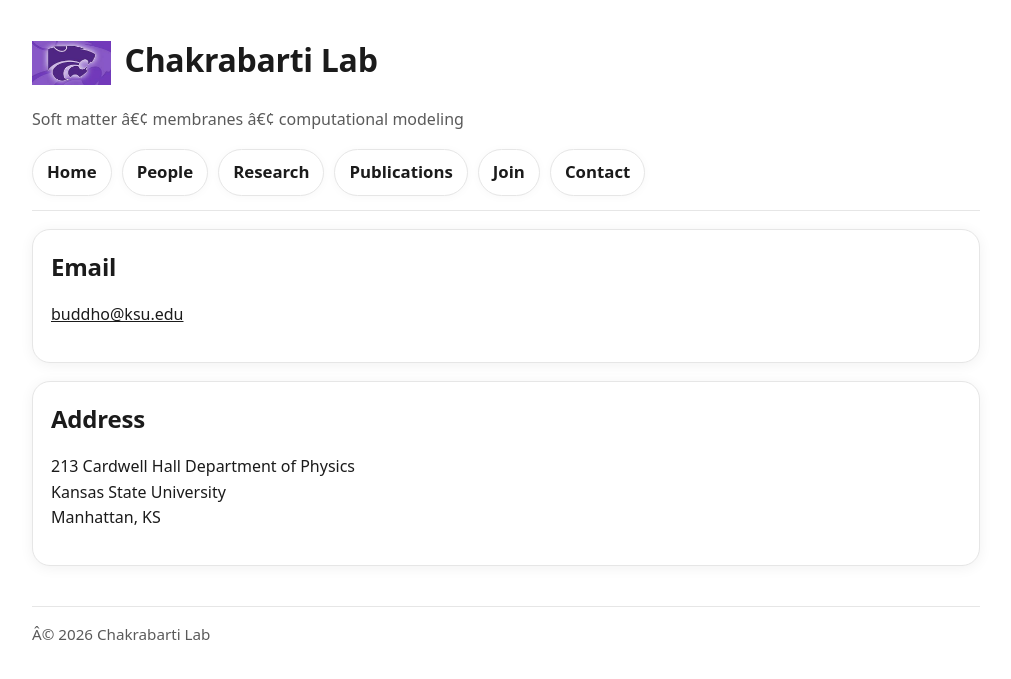
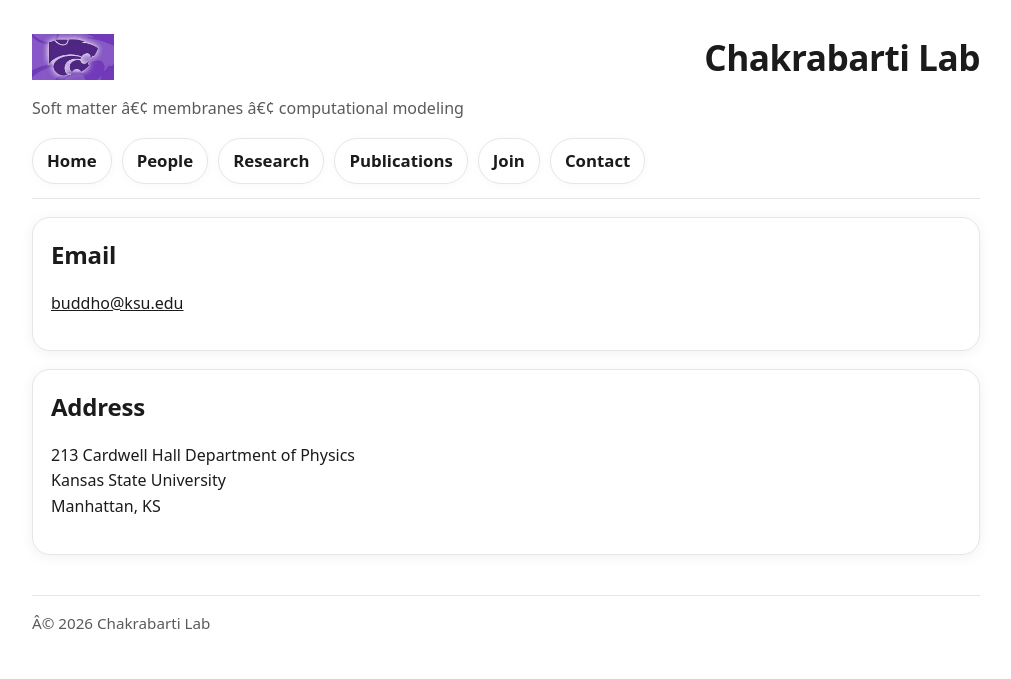
Before and after one commit to skg43/chakrabarti-lab, a Jekyll site: the page built from contact.html, in a window 1280 px wide. Shown: the top 679 px of the page, without its empty margins (134-1145 px from the left). Built offline with Jekyll 4.4.1, drawn with Linux system fonts in a browser that asks for light colours.

Commit message:
Add K-State logo next to site title

```diff
--- a/assets/css/style.css
+++ b/assets/css/style.css
@@ -36,26 +36,33 @@
 
 /* ===== Header / Nav ===== */
 
-.site-title-wrap{
-  display: flex;
-  align-items: center;
-  gap: 14px;
-}
-
-.header-logo{
-  height: 44px;
-  width: auto;
-}
-
-
-
 header{
   margin-bottom: 18px;
 }
 
-header .site-title{
+.site-title{
   text-decoration: none;
   color: inherit;
+}
+
+.site-title-wrap{
+  display: flex;
+  align-items: center;
+  justify-content: space-between; /* title left, logo right */
+  gap: 16px;
+}
+
+.site-title-wrap h1{
+  margin: 0;
+  font-size: 2.2rem;   /* bigger "Chakrabarti Lab" */
+  font-weight: 800;
+  letter-spacing: -0.5px;
+  line-height: 1.1;
+}
+
+.header-logo{
+  height: 46px;
+  width: auto;
 }
 
 nav{
@@ -233,7 +240,7 @@
 
 .person-card img{
   width: 120px;
-  height:120px;
+  height: 120px;
   border-radius: 999px; /* circle */
   object-fit: cover;
   border: 1px solid var(--border);
@@ -277,4 +284,7 @@
   .hero-top{ flex-direction: column; align-items: flex-start; }
   .hero-logo img{ height: 48px; }
   nav a{ font-size: 1.0rem; padding: 8px 12px; }
+
+  .site-title-wrap h1{ font-size: 1.9rem; }
+  .header-logo{ height: 40px; }
 }
```
